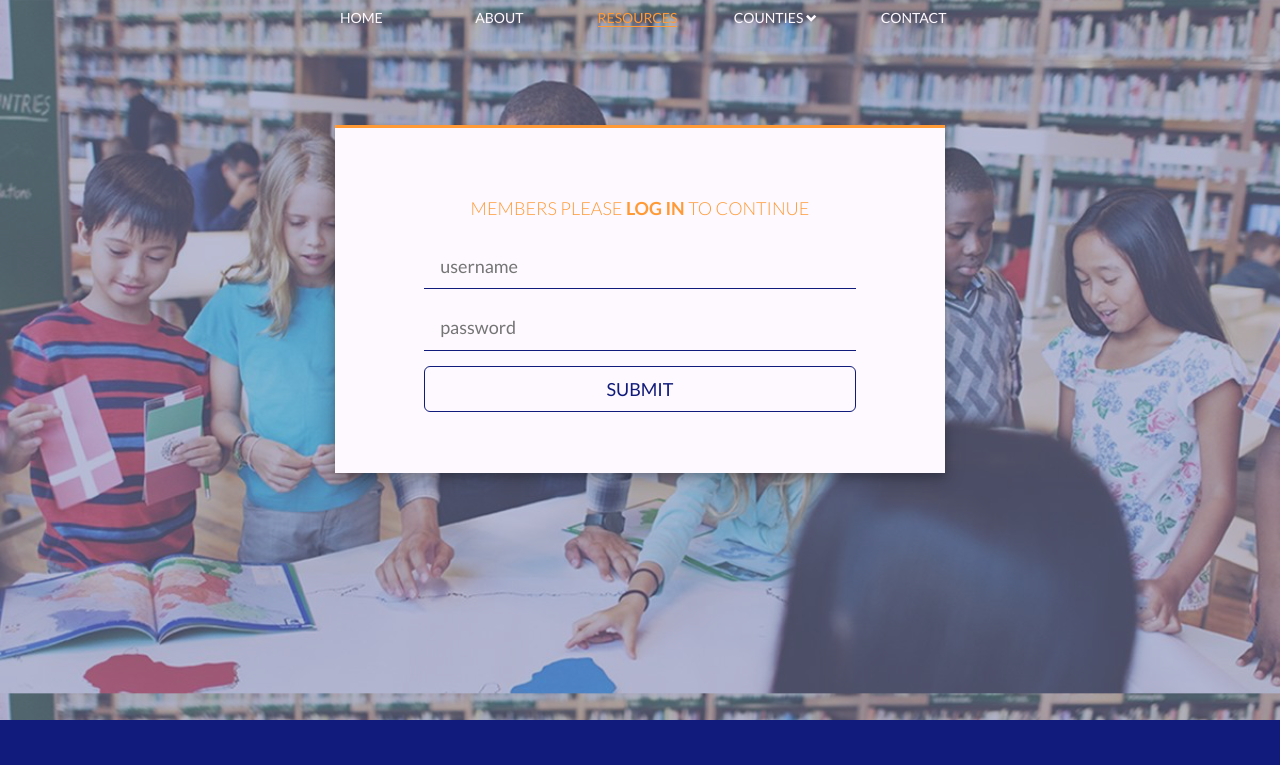
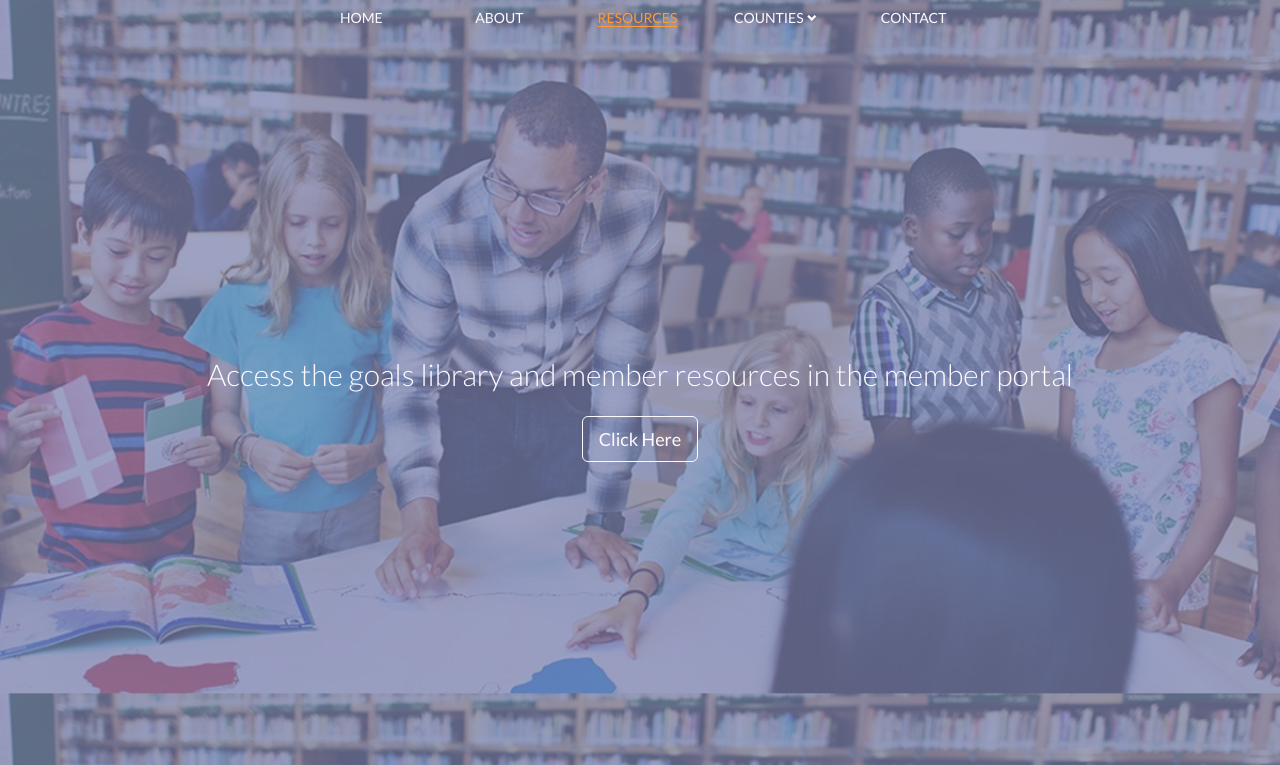
Before and after one commit to SrutiG/uw_achievement_club, a Flask app: page /resources in a window 1280 px wide. Shown: the top 765 px of the page. Run offline with Flask 2, Linux system fonts and the light colour scheme; some libraries are stand-ins or nearby versions; some web fonts are replaced.

Commit message:
updated resources page

```diff
--- a/app/static/css/index.css
+++ b/app/static/css/index.css
@@ -42,15 +42,15 @@ body {
 }
 
 .uw_button_inverse {
-    color: var(--uw_blue);
-    border: 1px solid var(--uw_blue);
-    background-color: var(--uw_lavender);
+    color: var(--uw_white);
+    border: 1px solid var(--uw_white);
+    background-color: transparent;
 }
 
 .uw_button_inverse:hover {
     color: var(--uw_orange);
     border: 1px solid var(--uw_orange);
-    background-color: var(--uw_lavender);
+    background-color: transparent;
 }
 
 .uw_input {
@@ -127,8 +127,10 @@ body {
 }
 
 .nav-dropdown-icon {
-    font-size: 0.8em;
+    font-size: 0.7em;
     font-weight: 300;
+    margin-left: 1px;
+    transform: translateY(-0.7px);
 }
 
 .hover-dropdown:hover {
@@ -725,20 +727,42 @@ body {
 .resources-header {
     background: url('../images/uw_resources.png');
     background-size: 100% auto;
-    height: 90vh;
+    height: 100vh;
     position: relative;
 }
 
-.resources-fade {
+.resources-fade, .resources-text {
     position: absolute;
     top: 0;
-    height: 90vh;
+    height: 100vh;
     width: 100%;
+
+}
+
+.resources-fade {
     background-color: var(--uw_lavender);
-    opacity: 0.5;
+    opacity: 0.7;
+}
+
+.resources-text {
+    display:table;
+}
+
+.resources-text-wrapper {
+    display:table-cell;
+    vertical-align: middle;
+    color: var(--uw_white);
+}
+
+.resources-title {
+    margin-bottom: 2%;
 }
 
 /*resources-login*/
+
+#login-resources {
+    display: none;
+}
 
 .login-resources {
     height: 100vh;
@@ -758,7 +782,7 @@ body {
 .login-wrapper {
     display: table-cell ! important;
     vertical-align: middle;
-    background-color: var(--uw_white);
+    background-color: var(--uw_lavender);
     box-shadow: 0 4px 8px 0 rgba(0, 0, 0, 0.2), 0 6px 20px 0 rgba(0, 0, 0, 0.19);
     border-top: 3px solid var(--uw_orange);
     padding: 5%;
@@ -766,16 +790,31 @@ body {
 
 .login-header {
     margin-bottom: 5%;
-    color: var(--uw_orange);
+    color: var(--uw_white);
 }
 
 .login_input {
     border: 0;
     border-radius: 0;
-    background-color: var(--uw_white);
-    border-bottom: 1px solid var(--uw_blue);
-    color: var(--uw_blue);
-    margin-bottom: 3%;
+    background-color: var(--uw_lavender);
+    border-bottom: 1px solid var(--uw_white);
+    color: var(--uw_white);
+    margin-bottom: 4%;
+}
+
+.login_input:focus {
+    color: var(--uw_orange);
+    border-bottom: 1px solid var(--uw_orange);
+}
+
+.cancel-login {
+    color: var(--uw_white);
+}
+
+.cancel-login:hover {
+    cursor: pointer;
+    color: var(--uw_orange);
+    text-decoration: none;
 }
 
 /*===================================footer===================================*/
--- a/app/static/js/index.js
+++ b/app/static/js/index.js
@@ -1,3 +1,17 @@
+function showLogin() {
+    var loginResources = document.getElementById('login-resources');
+    var resourcesText = document.getElementById('resources-text');
+    console.log(loginResources.style.display);
+    if (loginResources.style.display !== '') {
+        loginResources.style.display = '';
+        resourcesText.style.display = 'table';
+    }
+    else {
+        loginResources.style.display = 'table';
+        resourcesText.style.display = 'none';
+    }
+};
+
 function addActiveClass() {
     var navbar = document.getElementById("navbar");
     if (window.location.pathname == '/home' || window.location.pathname == '/about' || window.location.pathname == '/resources') {
--- a/app/templates/layout.html
+++ b/app/templates/layout.html
@@ -44,8 +44,8 @@
                 </a>
                 <div class="counties-dropdown">
                     <ul class="dropdown-items list-unstyled">
-                        <li><a href="{{ url_for('county') }}" class="text-uppercase nav-item nav-dropdown-item" id="Fulton">Fulton</a></li>
-                        <li><a href="#" class="text-uppercase nav-item nav-dropdown-item" id="Gwinnett">Gwinnett</a></li>
+                        <li><a href="{{ url_for('county') }}" class="county text-uppercase nav-item nav-dropdown-item" id="Fulton">Fulton</a></li>
+                        <li><a href="#" class="county text-uppercase nav-item nav-dropdown-item" id="Gwinnett">Gwinnett</a></li>
                     </ul>
                 </div>
             </li>
--- a/app/templates/resources.html
+++ b/app/templates/resources.html
@@ -2,6 +2,7 @@
 {% block content %}
 
 <div class="resources-header">
+
 
 </div>
 
@@ -9,19 +10,29 @@
 
 </div>
 
-<div class="login-resources col-md-12">
+<div class="resources-text" id="resources-text">
+    <div class="resources-text-wrapper text-center">
+        <h2 class="uw_lighter resources-title">Access the goals library and member resources in the member portal</h2>
+        <button type="button" onclick="showLogin()" class="btn btn-lg btn-default uw_button_inverse">Click Here</button>
+    </div>
+</div>
+
+<div id="login-resources" class="login-resources col-md-12">
     <div class="login-form text-center col-md-12">
-        <div class="col-md-6 col-md-offset-3 login-wrapper">
-            <h4 class="text-uppercase uw_lighter login-header">Members please <strong>log in</strong> to continue</h4>
+        <div class="col-md-4 col-md-offset-4 login-wrapper">
+            <h4 class="uw_lighter login-header">Members please <strong>log in</strong> to continue</h4>
             <form class="form">
                 <div class="row">
-                    <input class="input input-lg col-md-10 col-md-offset-1 login_input" type="text" placeholder="username">
+                    <input class="input input-lg col-md-12 login_input" type="text" placeholder="username">
                 </div>
                 <div class="row">
-                    <input class="input input-lg col-md-10 col-md-offset-1 login_input" type="password" placeholder="password">
+                    <input class="input input-lg col-md-12 login_input" type="password" placeholder="password">
                 </div>
                 <div class="row">
-                    <button class="btn btn-lg btn-default col-md-10 col-md-offset-1 uw_button" type="submit">SUBMIT</button>
+                    <button class="btn btn-lg btn-default col-md-12 uw_button_inverse" type="submit">SUBMIT</button>
+                </div>
+                <div class="row">
+                    <a class="cancel-login" onclick="showLogin()"><h4 class="uw_lighter">Cancel</h4></a>
                 </div>
             </form>
         </div>
--- a/app/views.py
+++ b/app/views.py
@@ -29,6 +29,10 @@ def about():
 def resources():
 	return render_template('resources.html')
 
+@app.route('/county')
+def county():
+	return render_template('county.html', county='Fulton')
+
 @app.route('/locations')
 def locations():
 	with app.open_resource("static/js/ac_locations.json", "r") as data_file:
@@ -44,7 +48,3 @@ def mapstyles():
 		for line in data_file:
 			data += line.strip()
 	return jsonify(data = data)
-
-@app.route('/county')
-def county():
-	return render_template('county.html', county='Fulton')
```
